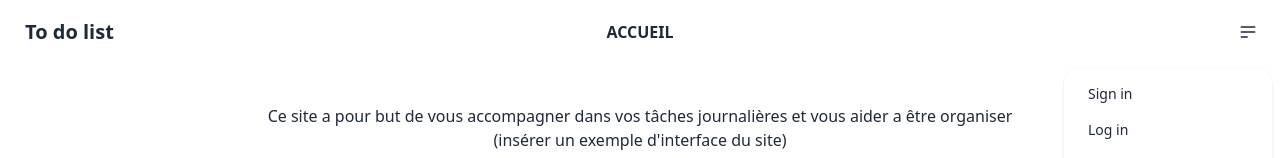
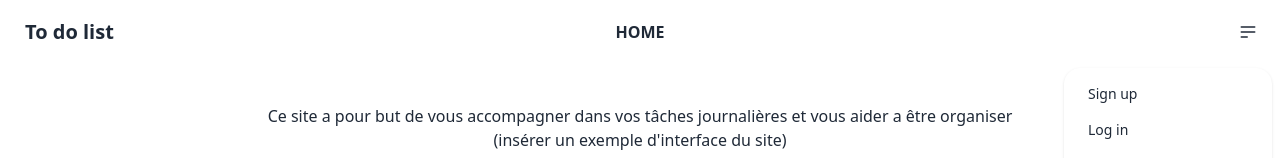
Before and after one commit to nielsmerceron/AWS, a SvelteKit app in the folder Front/todolist/: page / in a window 1280 px wide. Both pictures are taken after a click on the label 1247 px from the left and 32 px from the top of the page. Shown: the top 158 px of the page. Built offline with nearby package versions, Linux system fonts and the light colour scheme.

Commit message:
Correctif merge

```diff
--- a/Front/todolist/src/routes/+page.svelte
+++ b/Front/todolist/src/routes/+page.svelte
@@ -7,19 +7,31 @@
   <div class="navbar-start">
     <a href="/" class="btn btn-ghost normal-case text-xl">To do list</a>
   </div>
-  <div class="navbar-center secondary lg:flex"><strong>ACCUEIL</strong></div>
+  <div class="navbar-center secondary lg:flex"><strong>HOME</strong></div>
   <div class="navbar-end">
     <div class="dropdown dropdown-bottom dropdown-end">
       <label for="dropdown-menu" tabindex="-1" class="btn btn-ghost btn-circle">
-        <svg xmlns="http://www.w3.org/2000/svg" class="h-5 w-5" fill="none" viewBox="0 0 24 24" stroke="currentColor"><path stroke-linecap="round" stroke-linejoin="round" stroke-width="2" d="M4 6h16M4 12h16M4 18h7" /></svg>
+        <svg
+          xmlns="http://www.w3.org/2000/svg"
+          class="h-5 w-5"
+          fill="none"
+          viewBox="0 0 24 24"
+          stroke="currentColor"
+          ><path
+            stroke-linecap="round"
+            stroke-linejoin="round"
+            stroke-width="2"
+            d="M4 6h16M4 12h16M4 18h7"
+          /></svg
+        >
       </label>
       <ul
         tabindex="-1"
         class="menu menu-compact dropdown-content mt-3 p-2 shadow bg-base-100 rounded-box w-52"
         id="dropdown-menu"
       >
-        <li><a href="/signin">Sign in </a></li>
-        <li><a href="/login">Log in </a></li>
+        <li><a href="/signup">Sign up </a></li>
+        <li><a href="/signin">Log in </a></li>
         <li><a href="/createtodo">Create todo </a></li>
         <li><a href="/calendrier">Calendrier </a></li>
       </ul>
--- a/Front/todolist/src/routes/calendrier/+page.svelte
+++ b/Front/todolist/src/routes/calendrier/+page.svelte
@@ -55,15 +55,27 @@
   <div class="navbar-end">
     <div class="dropdown dropdown-bottom dropdown-end">
       <label for="dropdown-menu" tabindex="-1" class="btn btn-ghost btn-circle">
-        <svg xmlns="http://www.w3.org/2000/svg" class="h-5 w-5" fill="none" viewBox="0 0 24 24" stroke="currentColor"><path stroke-linecap="round" stroke-linejoin="round" stroke-width="2" d="M4 6h16M4 12h16M4 18h7" /></svg>
+        <svg
+          xmlns="http://www.w3.org/2000/svg"
+          class="h-5 w-5"
+          fill="none"
+          viewBox="0 0 24 24"
+          stroke="currentColor"
+          ><path
+            stroke-linecap="round"
+            stroke-linejoin="round"
+            stroke-width="2"
+            d="M4 6h16M4 12h16M4 18h7"
+          /></svg
+        >
       </label>
       <ul
         tabindex="-1"
         class="menu menu-compact dropdown-content mt-3 p-2 shadow bg-base-100 rounded-box w-52"
         id="dropdown-menu"
       >
-        <li><a href="/signin">Sign in </a></li>
-        <li><a href="/login">Log in </a></li>
+        <li><a href="/signup">Sign up </a></li>
+        <li><a href="/signin">Log in </a></li>
         <li><a href="/createtodo">Create todo </a></li>
         <li><a href="/calendrier">Calendrier </a></li>
       </ul>
--- a/Front/todolist/src/routes/createtodo/+page.svelte
+++ b/Front/todolist/src/routes/createtodo/+page.svelte
@@ -87,15 +87,27 @@
   <div class="navbar-end">
     <div class="dropdown dropdown-bottom dropdown-end">
       <label for="dropdown-menu" tabindex="-1" class="btn btn-ghost btn-circle">
-        <svg xmlns="http://www.w3.org/2000/svg" class="h-5 w-5" fill="none" viewBox="0 0 24 24" stroke="currentColor"><path stroke-linecap="round" stroke-linejoin="round" stroke-width="2" d="M4 6h16M4 12h16M4 18h7" /></svg>
+        <svg
+          xmlns="http://www.w3.org/2000/svg"
+          class="h-5 w-5"
+          fill="none"
+          viewBox="0 0 24 24"
+          stroke="currentColor"
+          ><path
+            stroke-linecap="round"
+            stroke-linejoin="round"
+            stroke-width="2"
+            d="M4 6h16M4 12h16M4 18h7"
+          /></svg
+        >
       </label>
       <ul
         tabindex="-1"
         class="menu menu-compact dropdown-content mt-3 p-2 shadow bg-base-100 rounded-box w-52"
         id="dropdown-menu"
       >
-        <li><a href="/signin">Sign in </a></li>
-        <li><a href="/login">Log in </a></li>
+        <li><a href="/signup">Sign up </a></li>
+        <li><a href="/signin">Log in </a></li>
         <li><a href="/createtodo">Create todo </a></li>
         <li><a href="/calendrier">Calendrier </a></li>
       </ul>
--- a/Front/todolist/src/routes/signin/+layout.svelte
+++ b/Front/todolist/src/routes/signin/+layout.svelte
@@ -1,5 +1,5 @@
 <script>
-    import "../login/app.postcss";
+    import "../signin/app.postcss";
   </script>
 
   <slot />
--- a/Front/todolist/src/routes/signin/+page.svelte
+++ b/Front/todolist/src/routes/signin/+page.svelte
@@ -5,7 +5,6 @@
 
 <script>
   import { doLogin } from "./interactLogin.js";
-  import { element } from "svelte/internal";
   import { navigate } from 'svelte-routing';
 
 
@@ -39,15 +38,27 @@
   <div class="navbar-end">
     <div class="dropdown dropdown-bottom dropdown-end">
       <label for="dropdown-menu" tabindex="-1" class="btn btn-ghost btn-circle">
-        <svg xmlns="http://www.w3.org/2000/svg" class="h-5 w-5" fill="none" viewBox="0 0 24 24" stroke="currentColor"><path stroke-linecap="round" stroke-linejoin="round" stroke-width="2" d="M4 6h16M4 12h16M4 18h7" /></svg>
+        <svg
+          xmlns="http://www.w3.org/2000/svg"
+          class="h-5 w-5"
+          fill="none"
+          viewBox="0 0 24 24"
+          stroke="currentColor"
+          ><path
+            stroke-linecap="round"
+            stroke-linejoin="round"
+            stroke-width="2"
+            d="M4 6h16M4 12h16M4 18h7"
+          /></svg
+        >
       </label>
       <ul
         tabindex="-1"
         class="menu menu-compact dropdown-content mt-3 p-2 shadow bg-base-100 rounded-box w-52"
         id="dropdown-menu"
       >
-        <li><a href="/signin">Sign in </a></li>
-        <li><a href="/login">Log in </a></li>
+        <li><a href="/signup">Sign up </a></li>
+        <li><a href="/signin">Log in </a></li>
         <li><a href="/createtodo">Create todo </a></li>
         <li><a href="/calendrier">Calendrier </a></li>
       </ul>
--- a/Front/todolist/src/routes/signup/+layout.svelte
+++ b/Front/todolist/src/routes/signup/+layout.svelte
@@ -1,5 +1,5 @@
 <script>
-    import "../signin/app.postcss";
+    import "../signup/app.postcss";
   </script>
 
   <slot />
--- a/Front/todolist/src/routes/signup/+page.svelte
+++ b/Front/todolist/src/routes/signup/+page.svelte
@@ -58,8 +58,8 @@
         class="menu menu-compact dropdown-content mt-3 p-2 shadow bg-base-100 rounded-box w-52"
         id="dropdown-menu"
       >
-        <li><a href="/signin">Sign in </a></li>
-        <li><a href="/login">Log in </a></li>
+        <li><a href="/signup">Sign up </a></li>
+        <li><a href="/signin">Log in </a></li>
         <li><a href="/createtodo">Create todo </a></li>
         <li><a href="/calendrier">Calendrier </a></li>
       </ul>
--- a/Front/todolist/src/routes/signup/interac.js
+++ b/Front/todolist/src/routes/signup/interac.js
@@ -4,7 +4,7 @@
  * @param {string} mdp
  */
 async function doSign(pseudo, email, mdp) {
-  const url = "http://127.0.0.1:3000/user/signin";
+  const url = "http://127.0.0.1:3000/user/signup";
   const body = {
     username: pseudo,
     email: email,
```
Also changed, not shown: 1 other file (tests, documents, lock files or other folders).
